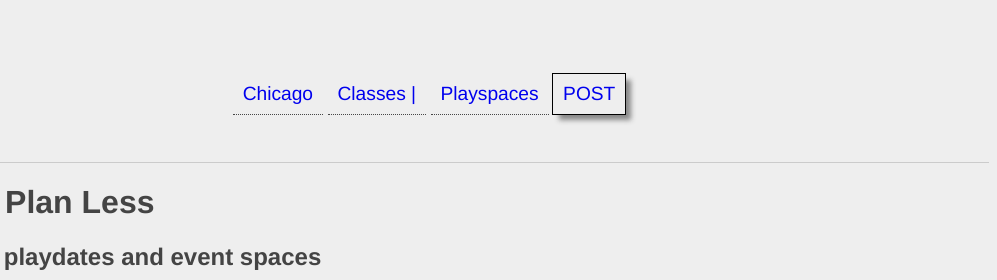
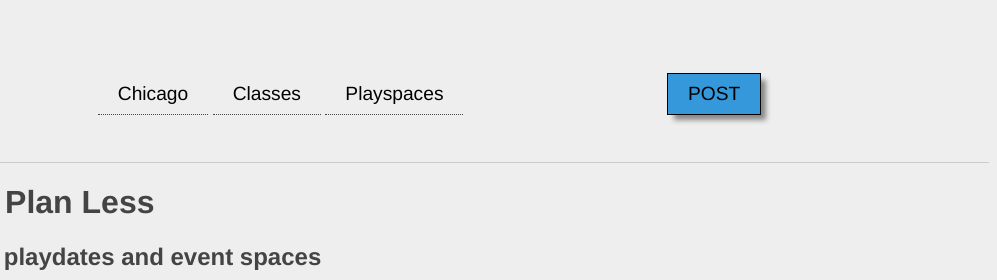
Before and after one commit to jkarnowski/wriggle-kids, a website: page public/index.html in a window 1280 px wide. Shown: the full height of the page, 283-1280 px from the left. Drawn offline with nearby package versions, Linux system fonts and the light colour scheme; some packages are replaced by stand-ins of ours; no server answers.

Commit message:
styles navbar with hover state

```diff
--- a/public/css/main.css
+++ b/public/css/main.css
@@ -20,6 +20,17 @@ img#wriggle-logo {
     border: 2px solid #3498db;
 }
 
+header > div#logo {
+    line-height: 70px;
+    position: relative;
+}
+
+header > div#logo > h1 {
+    color: #3498db;
+    font-weight: 300;
+    text-transform: lowercase;
+}
+
 header nav {
     flex: 1;
     margin-top: 50px;
@@ -37,8 +48,8 @@ nav li {
   display: inline-block;
   position: relative;
   height: 40px;
-  padding-right: 10px;
-  padding-left: 10px;
+  padding-right: 20px;
+  padding-left: 20px;
   border-bottom: 1px dotted rgba(0,0,0,.7);
 }
 
@@ -46,34 +57,42 @@ header nav > ul > li:last-of-type {
     border-bottom: none;
     outline: 1px solid black;
     box-shadow: 6px 6px 5px #888888;
+    margin-left: 200px;
+    background-color: #3498db;
+    color: white;
 }
 
-header > div#logo {
-    line-height: 70px;
-    position: relative;
-}
 
-header > div#logo > h1 {
-    color: #3498db;
-    font-weight: 300;
-    text-transform: lowercase;
-}
-
-nav a {
+nav ul li a {
   text-decoration: none;
   display: block;
 }
 
-.navbar-brand {
-  margin-right: 510px;
-  margin-left: 0;
-  width: 10%;
+nav ul li a:link {
+    color: black;
+}
+
+/* visited link */
+nav ul li a:visited {
+    color: black;
+}
+
+/* mouse over link */
+nav ul li a:hover {
+    color: #c0392b;
+}
+
+/* selected link */
+nav ul li a:active {
+    color: #c0392b;
 }
 
 #wriggle-img {
   height: 110px;
   width: 120px;
 }
+
+/*end of navbar*/
 
 body {
     background: #eee;
--- a/public/index.html
+++ b/public/index.html
@@ -20,7 +20,7 @@
       <!-- <img ng-src="img/wriggle-logo.jpg" id="wriggle-img" alt="wriggle-brand" /> -->
       <ul class="debug">
         <li class="debug"><a href="/playdates">Chicago</a></li>
-        <li class="debug"><a href="/about">Classes |</a></li>
+        <li class="debug"><a href="/about">Classes</a></li>
         <li class="debug"><a href="/">Playspaces</a></li>
         <li class="debug"><a href="/playdates/new">POST</a></li>
       </ul>
```
